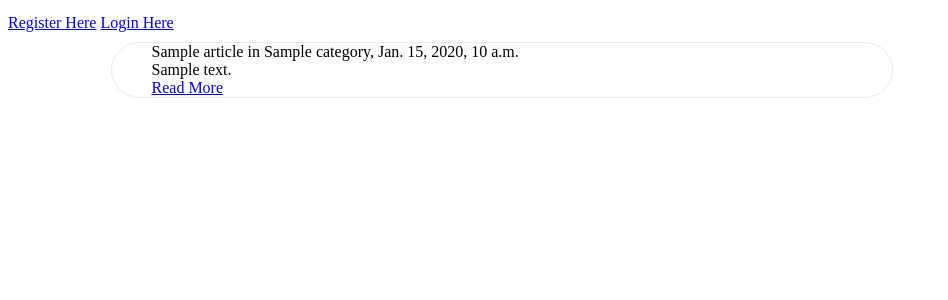
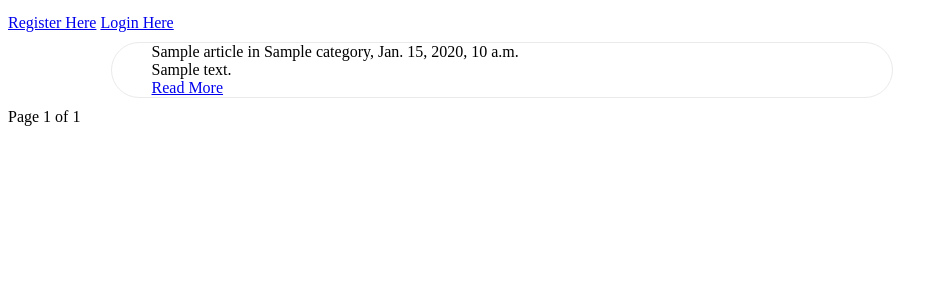
Before and after one commit to jetbird/hackerscoops, a Django app: page / in a window 1280 px wide. Shown: the part 182-482 px from the top of the page, without its empty margins (0-948 px from the left). Run offline with Django 3.2, Linux system fonts and the light colour scheme; tables that the repository leaves empty hold one stand-in row (values such as "Sample post"); parts of the project's set-up code (start-up, migrations or seed data) failed here and were passed over.

Commit message:
Added Pagination

```diff
--- a/article/templates/home.html
+++ b/article/templates/home.html
@@ -9,7 +9,7 @@
   <div id="home_articles">
       <ul>
 
-        {% for article in articles %}
+        {% for article in articles reversed %}
         <li>
         {{article.title}} in {{article.categories.all.0.name}}, {{article.pub_date}}
         <br>
@@ -18,8 +18,29 @@
         <a href="article/{{article.slug}}">Read More</a>
         </li>
         {% endfor %}
-     </ul>
-  </div>
+    </ul>
+
+</div>
+
+<div class="pagination">
+    <span class="step-links">
+        {% if articles.has_previous %}
+            <a href="?page={{articles.previous_page_number}}">previous</a>
+        {% endif %}
+
+        <span class="currrent">
+            Page {{articles.number}} of {{articles.paginator.num_pages}}
+        </span>
+
+        {% if articles.has_next %}
+            <a href="?page={{articles.next_page_number}}">next</a>
+        {% endif %}
+
+    </span>
+</div>
+
+
+
 {% else %}
 
 <p>No articles available</p>
--- a/article/views.py
+++ b/article/views.py
@@ -1,9 +1,21 @@
-from django.shortcuts import render
+from django.shortcuts import render, render_to_response
 from article.models import Article
+from django.core.paginator import Paginator, PageNotAnInteger, EmptyPage
 
 def home(request):
-    return render(request, 'home.html',
-            {'articles':Article.objects.all()[::-1][:10]})
+    article_list = Article.objects.all()
+    paginator = Paginator(article_list,10)
+
+    page = request.GET.get('page')
+    try:
+        articles = paginator.page(page)
+    except PageNotAnInteger:
+        articles = paginator.page(1)
+    except EmptyPage:
+        articles = paginator.page(paginator.num_pages)
+
+    return render_to_response('home.html',
+            {'articles':articles})
 
 
 def article(request, slug):
```
